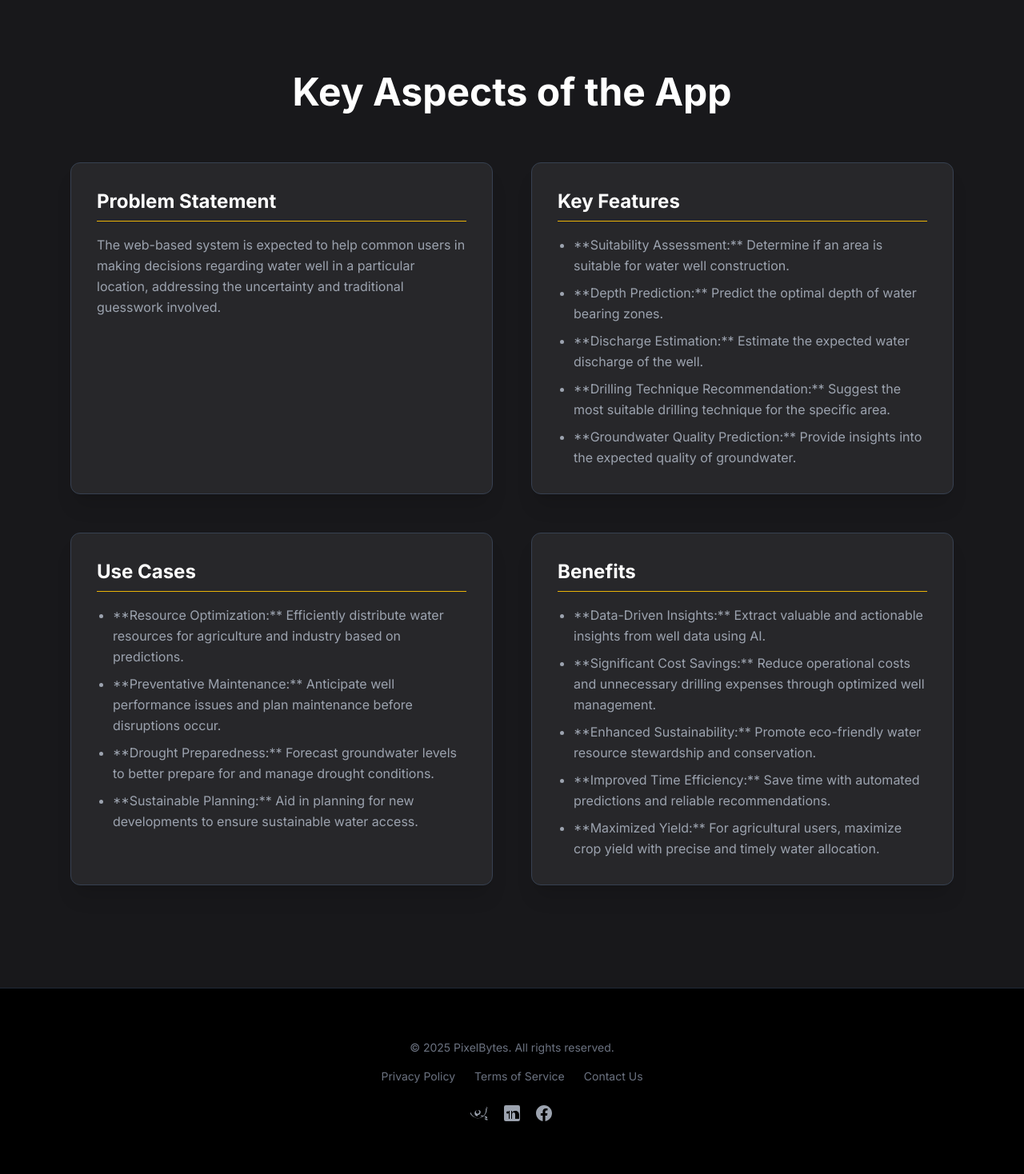
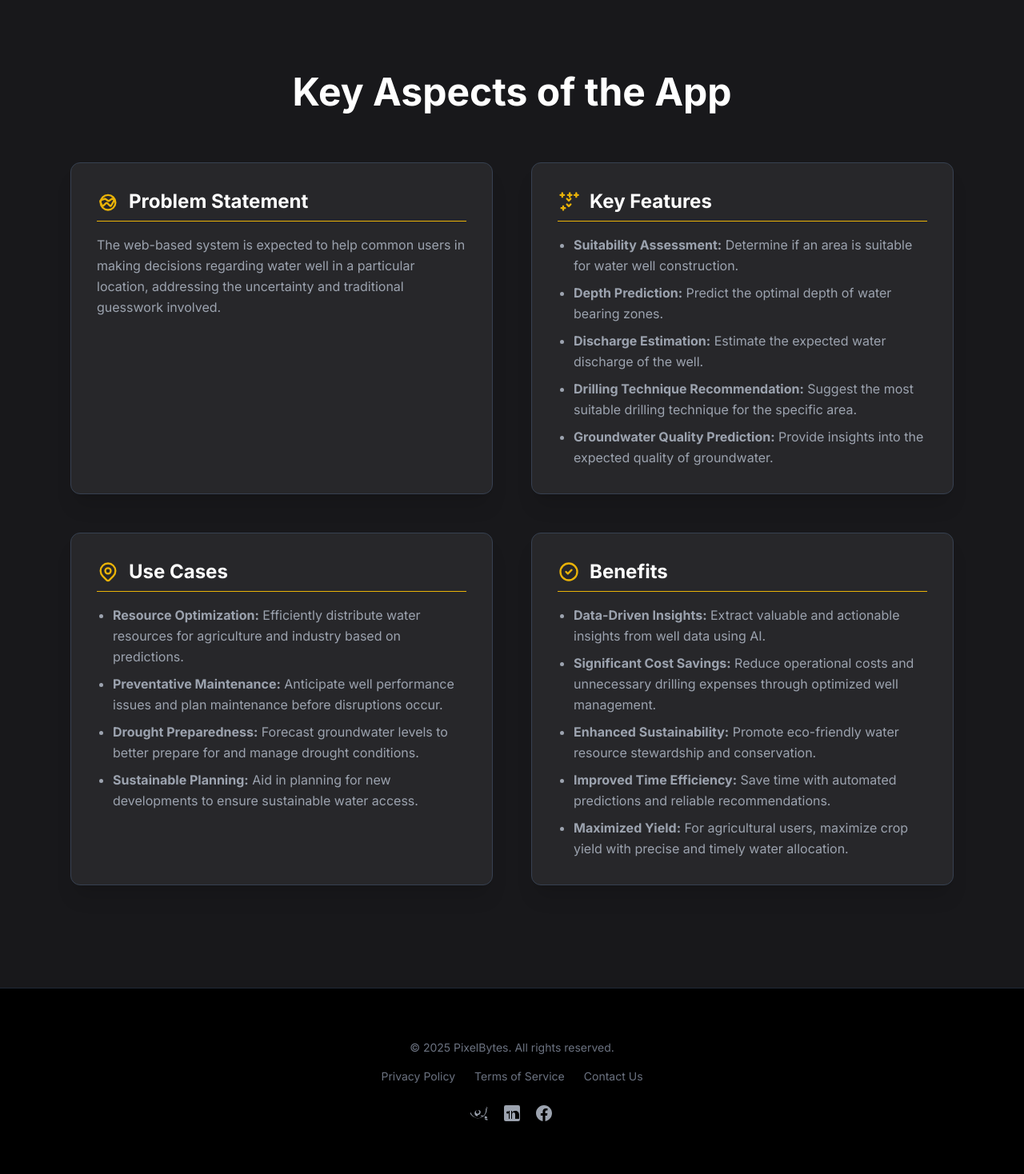
Before and after one commit to rakesh-v-shetty/Well, a Flask app: page / in a window 1280 px wide. Shown: the part 810-2278 px from the top of the page at 80% size. Run offline with Flask 2, Linux system fonts and the light colour scheme; some libraries are stand-ins or nearby versions.

Commit message:
Update home.html

```diff
--- a/templates/home.html
+++ b/templates/home.html
@@ -152,42 +152,64 @@
 
                         <div class="bg-zinc-800 border border-gray-700 rounded-xl p-8 text-left shadow-xl hover:shadow-2xl hover:scale-[1.02] transition-all duration-300 flex flex-col"
                             data-aos="zoom-in" data-aos-duration="1000">
-                            <h3 class="text-2xl font-bold text-white mb-4 pb-2 border-b border-yellow-500">Problem Statement</h3>
+                            <h3 class="text-2xl font-bold text-white mb-4 pb-2 border-b border-yellow-500 flex items-center">
+                                <svg xmlns="http://www.w3.org/2000/svg" class="h-7 w-7 mr-3 text-yellow-500" fill="none" viewBox="0 0 24 24" stroke="currentColor" stroke-width="2">
+                                    <path stroke-linecap="round" stroke-linejoin="round" d="M8.228 9.247a.75.75 0 01.993 0l3.048 2.032a.75.75 0 00.72 0l3.048-2.032a.75.75 0 01.993 0l1.205.804a.75.75 0 01.288 1.054L15.346 16.5a.75.75 0 01-1.077.065l-3.21-2.918a.75.75 0 00-1.002 0l-3.21 2.918a.75.75 0 01-1.077-.065l-2.013-4.4a.75.75 0 01.288-1.054l1.205-.804z" />
+                                    <path stroke-linecap="round" stroke-linejoin="round" d="M12 21c-4.418 0-8-3.582-8-8s3.582-8 8-8 8 3.582 8 8-3.582 8-8 8z" />
+                                </svg>
+                                Problem Statement
+                            </h3>
                             <p class="text-gray-400 text-base leading-relaxed flex-grow">The web-based system is expected to help common users in making decisions regarding water well in a particular location, addressing the uncertainty and traditional guesswork involved.</p>
                         </div>
 
                         <div class="bg-zinc-800 border border-gray-700 rounded-xl p-8 text-left shadow-xl hover:shadow-2xl hover:scale-[1.02] transition-all duration-300 flex flex-col"
                             data-aos="zoom-in" data-aos-delay="100" data-aos-duration="1000">
-                            <h3 class="text-2xl font-bold text-white mb-4 pb-2 border-b border-yellow-500">Key Features</h3>
+                            <h3 class="text-2xl font-bold text-white mb-4 pb-2 border-b border-yellow-500 flex items-center">
+                                <svg xmlns="http://www.w3.org/2000/svg" class="h-7 w-7 mr-3 text-yellow-500" fill="none" viewBox="0 0 24 24" stroke="currentColor" stroke-width="2">
+                                    <path stroke-linecap="round" stroke-linejoin="round" d="M5 3v4M3 5h4M6 17v4m-2-2h4m5-16v4m-2-2h4m5-2v4m-2-2h4M10 9l2 2 2-2M10 15l2 2 2-2" />
+                                </svg>
+                                Key Features
+                            </h3>
                             <ul class="text-gray-400 text-base leading-relaxed list-disc ml-5 flex-grow space-y-2">
-                                <li>**Suitability Assessment:** Determine if an area is suitable for water well construction.</li>
-                                <li>**Depth Prediction:** Predict the optimal depth of water bearing zones.</li>
-                                <li>**Discharge Estimation:** Estimate the expected water discharge of the well.</li>
-                                <li>**Drilling Technique Recommendation:** Suggest the most suitable drilling technique for the specific area.</li>
-                                <li>**Groundwater Quality Prediction:** Provide insights into the expected quality of groundwater.</li>
+                                <li><strong>Suitability Assessment:</strong> Determine if an area is suitable for water well construction.</li>
+                                <li><strong>Depth Prediction:</strong> Predict the optimal depth of water bearing zones.</li>
+                                <li><strong>Discharge Estimation:</strong> Estimate the expected water discharge of the well.</li>
+                                <li><strong>Drilling Technique Recommendation:</strong> Suggest the most suitable drilling technique for the specific area.</li>
+                                <li><strong>Groundwater Quality Prediction:</strong> Provide insights into the expected quality of groundwater.</li>
                             </ul>
                         </div>
 
                         <div class="bg-zinc-800 border border-gray-700 rounded-xl p-8 text-left shadow-xl hover:shadow-2xl hover:scale-[1.02] transition-all duration-300 flex flex-col"
                             data-aos="zoom-in" data-aos-delay="200" data-aos-duration="1000">
-                            <h3 class="text-2xl font-bold text-white mb-4 pb-2 border-b border-yellow-500">Use Cases</h3>
+                            <h3 class="text-2xl font-bold text-white mb-4 pb-2 border-b border-yellow-500 flex items-center">
+                                <svg xmlns="http://www.w3.org/2000/svg" class="h-7 w-7 mr-3 text-yellow-500" fill="none" viewBox="0 0 24 24" stroke="currentColor" stroke-width="2">
+                                    <path stroke-linecap="round" stroke-linejoin="round" d="M17.657 16.657L13.414 20.9a1.998 1.998 0 01-2.827 0l-4.244-4.243a8 8 0 1111.314 0z" />
+                                    <path stroke-linecap="round" stroke-linejoin="round" d="M15 11a3 3 0 11-6 0 3 3 0 016 0z" />
+                                </svg>
+                                Use Cases
+                            </h3>
                             <ul class="text-gray-400 text-base leading-relaxed list-disc ml-5 flex-grow space-y-2">
-                                <li>**Resource Optimization:** Efficiently distribute water resources for agriculture and industry based on predictions.</li>
-                                <li>**Preventative Maintenance:** Anticipate well performance issues and plan maintenance before disruptions occur.</li>
-                                <li>**Drought Preparedness:** Forecast groundwater levels to better prepare for and manage drought conditions.</li>
-                                <li>**Sustainable Planning:** Aid in planning for new developments to ensure sustainable water access.</li>
+                                <li><strong>Resource Optimization:</strong> Efficiently distribute water resources for agriculture and industry based on predictions.</li>
+                                <li><strong>Preventative Maintenance:</strong> Anticipate well performance issues and plan maintenance before disruptions occur.</li>
+                                <li><strong>Drought Preparedness:</strong> Forecast groundwater levels to better prepare for and manage drought conditions.</li>
+                                <li><strong>Sustainable Planning:</strong> Aid in planning for new developments to ensure sustainable water access.</li>
                             </ul>
                         </div>
 
                         <div class="bg-zinc-800 border border-gray-700 rounded-xl p-8 text-left shadow-xl hover:shadow-2xl hover:scale-[1.02] transition-all duration-300 flex flex-col"
                             data-aos="zoom-in" data-aos-delay="300" data-aos-duration="1000">
-                            <h3 class="text-2xl font-bold text-white mb-4 pb-2 border-b border-yellow-500">Benefits</h3>
+                            <h3 class="text-2xl font-bold text-white mb-4 pb-2 border-b border-yellow-500 flex items-center">
+                                <svg xmlns="http://www.w3.org/2000/svg" class="h-7 w-7 mr-3 text-yellow-500" fill="none" viewBox="0 0 24 24" stroke="currentColor" stroke-width="2">
+                                    <path stroke-linecap="round" stroke-linejoin="round" d="M9 12l2 2 4-4m6 2a9 9 0 11-18 0 9 9 0 0118 0z" />
+                                </svg>
+                                Benefits
+                            </h3>
                             <ul class="text-gray-400 text-base leading-relaxed list-disc ml-5 flex-grow space-y-2">
-                                <li>**Data-Driven Insights:** Extract valuable and actionable insights from well data using AI.</li>
-                                <li>**Significant Cost Savings:** Reduce operational costs and unnecessary drilling expenses through optimized well management.</li>
-                                <li>**Enhanced Sustainability:** Promote eco-friendly water resource stewardship and conservation.</li>
-                                <li>**Improved Time Efficiency:** Save time with automated predictions and reliable recommendations.</li>
-                                <li>**Maximized Yield:** For agricultural users, maximize crop yield with precise and timely water allocation.</li>
+                                <li><strong>Data-Driven Insights:</strong> Extract valuable and actionable insights from well data using AI.</li>
+                                <li><strong>Significant Cost Savings:</strong> Reduce operational costs and unnecessary drilling expenses through optimized well management.</li>
+                                <li><strong>Enhanced Sustainability:</strong> Promote eco-friendly water resource stewardship and conservation.</li>
+                                <li><strong>Improved Time Efficiency:</strong> Save time with automated predictions and reliable recommendations.</li>
+                                <li><strong>Maximized Yield:</strong> For agricultural users, maximize crop yield with precise and timely water allocation.</li>
                             </ul>
                         </div>
 
@@ -206,7 +228,7 @@
                 </div>
                 <div class="mt-6 flex justify-center space-x-4">
                     <a href="#" class="text-gray-400 hover:text-white transition-colors duration-200" aria-label="Twitter">
-                        <svg class="w-6 h-6" fill="currentColor" viewBox="0 0 24 24" aria-hidden="true"><path d="M22.25 6.474a.75.75 0 00-.75-.75h-1.5c-.414 0-.75.336-.75.75v.25c-.01.372-.008.744-.002 1.116-.002.046-.002.09-.002.136a9.567 9.567 0 01-18.068 4.792c-.172-.344-.298-.716-.39-1.096a.75.75 0 00-.75-.75h-.5c-.414 0-.75.336-.75.75s.336.75.75.75h.5c.022.09.048.178.078.266.126.356.286.69.48 1.01a11.026 11.026 0 0019.294-10.222zm-2.028 10.468c.288 0 .52-.232.52-.52s-.232-.52-.52-.52h-2.12c-.288 0-.52.232-.52.52s.232.52.52.52h2.12zm0 2.6c.288 0 .52-.232.52-.52s-.232-.52-.52-.52h-2.12c-.288 0-.52.232-.52.52s.232.52.52.52h2.12zm-4.73-3.69c.288 0 .52-.232.52-.52s-.232-.52-.52-.52h-2.12c-.288 0-.52.232-.52.52s.232.52.52.52h2.12zM9 12.75c-1.24 0-2.25-1.01-2.25-2.25s1.01-2.25 2.25-2.25 2.25 1.01 2.25 2.25-1.01 2.25-2.25 2.25zm0 1.5c2.07 0 3.75-1.68 3.75-3.75S11.07 8.25 9 8.25 5.25 9.93 5.25 12s1.68 3.75 3.75 3.75zm12.376 3.722c-.288 0-.52-.232-.52-.52s.232-.52.52-.52h-2.12c-.288 0-.52.232-.52.52s.232.52.52.52h2.12zm0 2.6c.288 0 .52-.232.52-.52s-.232-.52-.52-.52h-2.12c-.288 0-.52.232-.52.52s.232.52.52.52h2.12z"/></svg>
+                        <svg class="w-6 h-6" fill="currentColor" viewBox="0 0 24 24" aria-hidden="true"><path d="M22.25 6.474a.75.75 0 00-.75-.75h-1.5c-.414 0-.75.336-.75.75v.25c-.01.372-.008.744-.002 1.116-.002.046-.002.09-.002.136a9.567 9.567 0 01-18.068 4.792c-.172-.344-.298-.716-.39-1.096a.75.75 0 00-.75-.75h-.5c-.414 0-.75.336-.75.75s.336.75.75.75h.5c.022.09.048.178.078.266.126.356.286.69.48 1.01a11.026 11.026 0 0019.294-10.222zm-2.028 10.468c.288 0 .52-.232.52-.52s-.232-.52-.52-.52h-2.12c-.288 0-.52.232-.52.52s.232.52.52.52h2.12zm0 2.6c.288 0 .52-.232.52-.52s-.232-.52-.52-.52h-2.12c-.288 0-.52.232-.52.52s.232.52.52.52h2.12zm-4.73-3.69c.288 0 .52-.232.52-.52s-.232-.52-.52-.52h-2.12c-.288 0-.52.232-.52.52s.232.52.52.52h2.12zM9 12.75c-1.24 0-2.25-1.01-2.25-2.25s1.01-2.25 2.25-2.25 2.25 1.01 2.25 2.25-1.01 2.25-2.25 2.25zm0 1.5c2.07 0 3.75-1.68 3.75-3.75S11.07 8.25 9 8.25 5.25 9.93 5.25 12s1.68 3.75 3.75 3.75zm12.376 3.722c-.288 0-.52-.232-.52-.52s.232-.52-.52-.52h-2.12c-.288 0-.52.232-.52.52s.232.52.52.52h2.12zm0 2.6c.288 0 .52-.232.52-.52s-.232-.52-.52-.52h-2.12c-.288 0-.52.232-.52.52s.232.52.52.52h2.12z"/></svg>
                     </a>
                     <a href="#" class="text-gray-400 hover:text-white transition-colors duration-200" aria-label="LinkedIn">
                         <svg class="w-6 h-6" fill="currentColor" viewBox="0 0 24 24" aria-hidden="true"><path d="M19.78 2H4.22A2.22 2.22 0 002 4.22v15.56A2.22 2.22 0 004.22 22h15.56A2.22 2.22 0 0022 19.78V4.22A2.22 2.22 0 0019.78 2zM8 19V9h3v10H8zm-1.5-6.5a1.5 1.5 0 110-3 1.5 1.5 0 010 3zM19 19h-3v-5.604c0-3.366-4-3.113-4 0V19H9V9h3v1.895c.78-.962 2.4-1.895 4-1.895 2.91 0 5 1.769 5 5.249V19z"/></svg>
```
